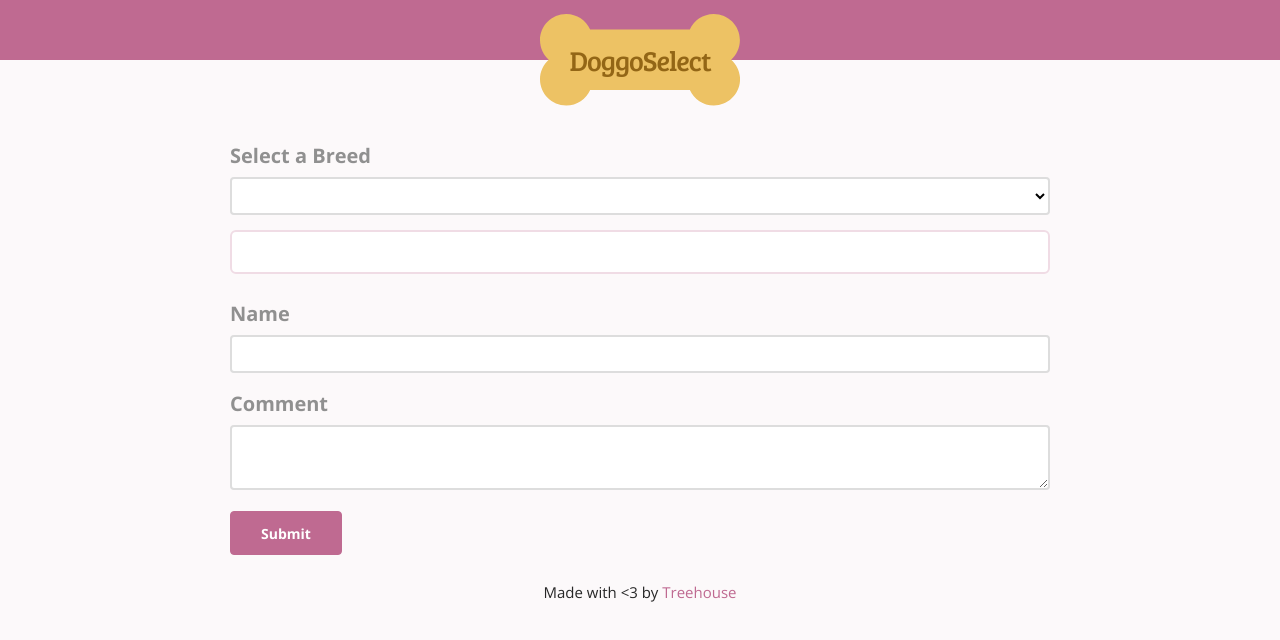
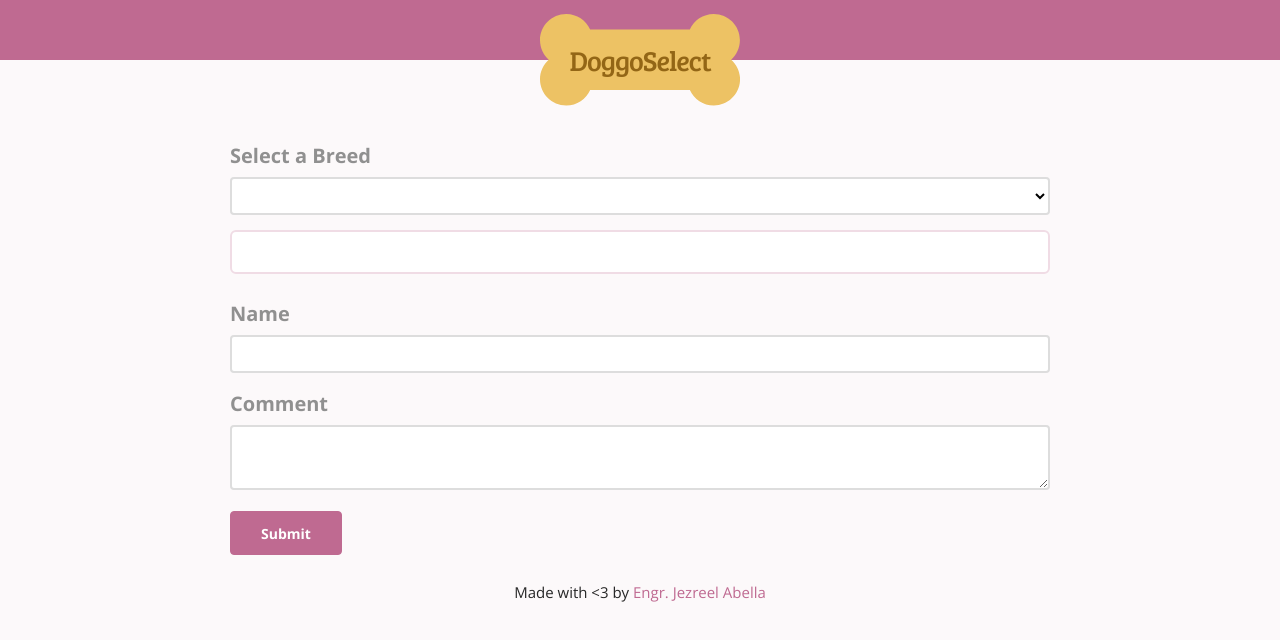
Before and after one commit to TeamAbella060420/U8-Fetch-API, a plain HTML site: page index.html in a window 1280 px wide. Drawn offline with nearby package versions, Linux system fonts and the light colour scheme; no server answers.

Commit message:
Update index.html

```diff
--- a/index.html
+++ b/index.html
@@ -26,7 +26,7 @@
       <button type="submit" id="submit">Submit</button>
     </form>
 
-    <p>Made with &lt;3 by <a href="https://teamtreehouse.com/">Treehouse</a></p>
+    <p>Made with &lt;3 by <a href="https://teamtreehouse.com/">Engr. Jezreel Abella</a></p>
   </div>
   <script src="js/app.js"></script>
 </body>
```
